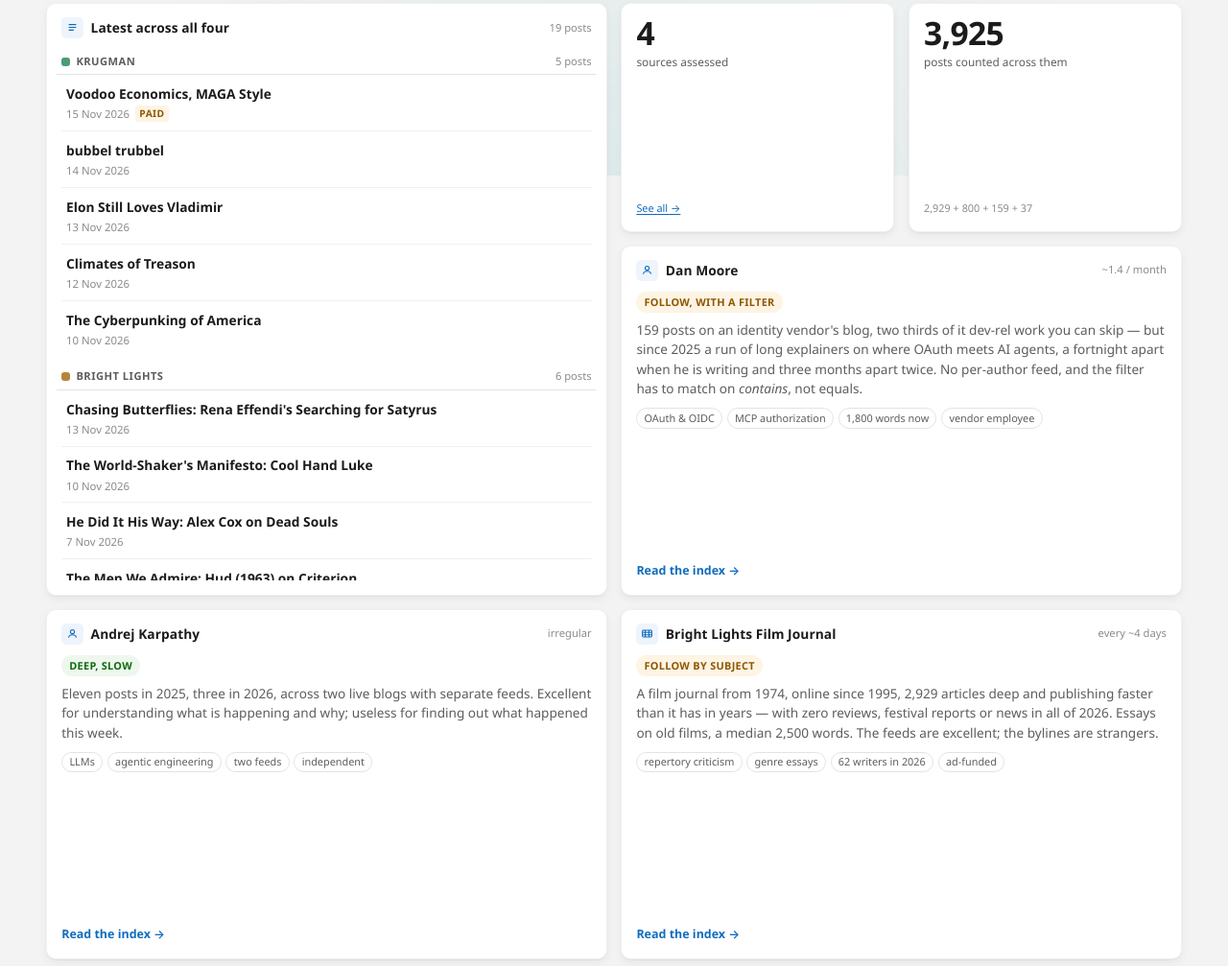
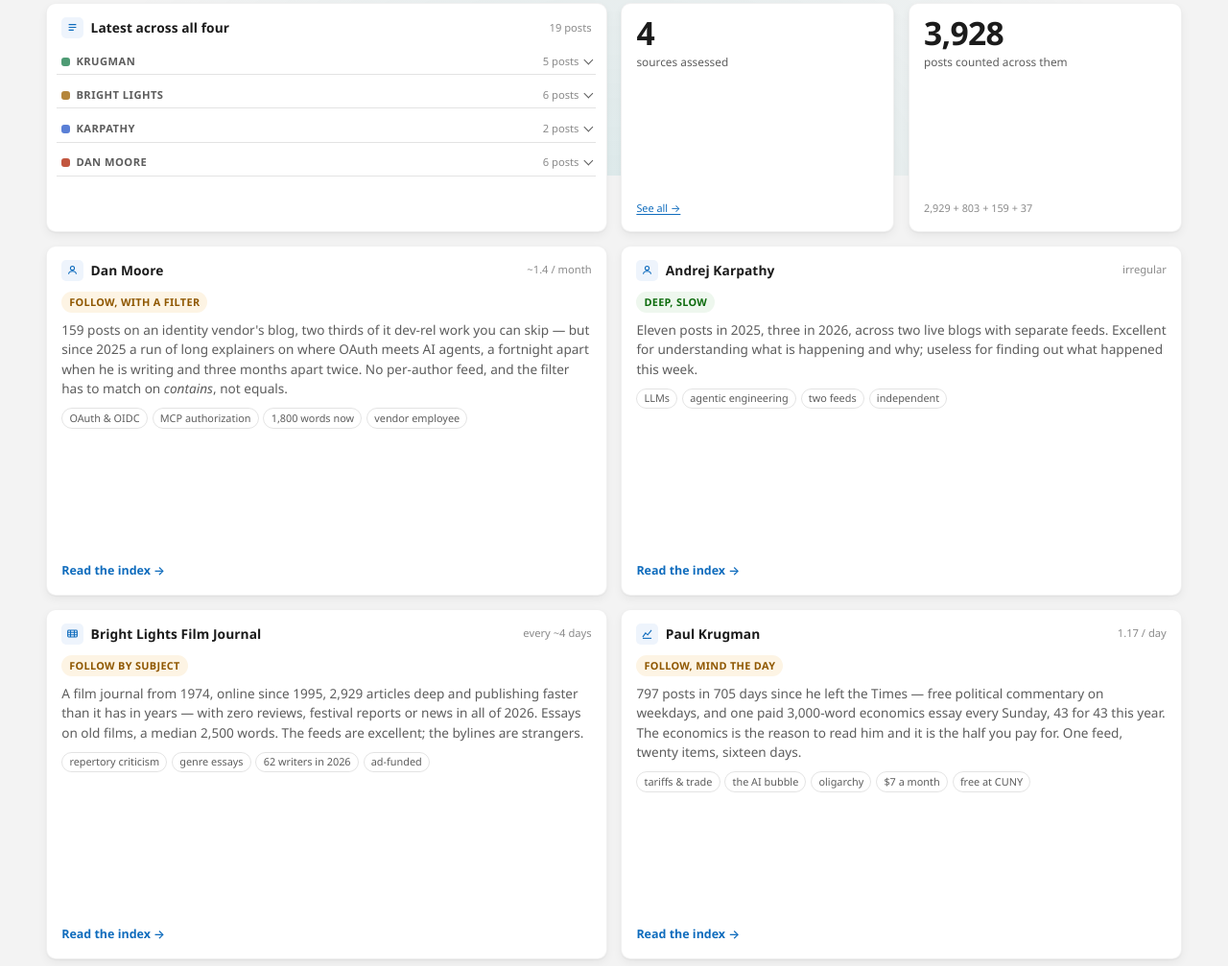
Before and after one commit to mpbarbosa/updating, a plain HTML site: page docs/index.html in a window 1280 px wide. Shown: the part 617-1624 px from the top of the page at 96% size. Drawn offline with Linux system fonts and the light colour scheme.

Commit message:
Fold the board's latest-posts groups into collapsible <details>
Each author group in the "Latest across all four" tile is now a <details>
whose <summary> is the group heading, closed on load. The tile opened at
full height showing all nineteen rows; it now opens as four headings with
their counts, and a reader expands the source they want.

The heading keeps its sticky behaviour and gains a chevron that turns over
when the group opens. The tile drops from five grid rows to two, which is
what the collapsed list needs and puts it level with the pair of stat tiles
beside it; opening a group scrolls inside the tile rather than reflowing the
board. On one column the tile still sizes to its content, so a group there
opens to its full length.

check_newest in tools/derived-figures.py read the old markup with a regex
anchored on <p class="grp-head">...</p> followed by <ul>. Against the new
markup it matched nothing and reported every source as NOT LISTED; it now
reads the <summary> heading and resolves all four again. The rows parse
whether or not the group is folded, since folding is a browser concern.

CACHE_VERSION moves to 2026-11-16b, as the service worker asks for any
change under docs/.

docs/index.html also carries the figure updates made in the same checkout by
the session re-measuring Krugman -- the hero's 317-of-320 days, the Krugman
tile's 797 posts, the 3,928 total and its addends, and the 16 November row
that pushed "The Cyberpunking of America" off the group. Those lines are
theirs, not mine. They are interleaved with the structural edits in this
file, which is why they travel here rather than in #20, which left
index.html out deliberately.

Co-Authored-By: Claude Opus 5 <noreply@anthropic.com>

```diff
--- a/docs/home.css
+++ b/docs/home.css
@@ -203,6 +203,10 @@ a { color: var(--accent); text-underline-offset: 2px; }
 .tile.s { grid-column: span 1; grid-row: span 2; }
 .tile.wide { grid-column: span 4; grid-row: span 2; }
 .tile.tall { grid-row: span 5; }
+/* the latest-posts tile opens with every group folded, so it only needs room
+   for the four headings; opening one scrolls inside the tile. Two rows also
+   puts it level with the pair of stat tiles beside it. */
+.tile.tall.latest { grid-row: span 2; }
 .tile.hero { grid-column: span 4; grid-row: span 4; padding: 0; }
 
 .t-head {
@@ -283,16 +287,19 @@ a { color: var(--accent); text-underline-offset: 2px; }
 }
 
 /* grouped by author: one heading per source, so the rows carry only the date.
-   The heading sticks to the top of the scroller, which is the only scrolling
-   ancestor here -- on narrow screens the scroller is `overflow: visible`, and
-   the rule below turns the stickiness off so headings cannot float over the
-   page. */
+   Each group is a <details>, so a source can be folded away; the heading is its
+   <summary> and carries the chevron. The heading sticks to the top of the
+   scroller, which is the only scrolling ancestor here -- on narrow screens the
+   scroller is `overflow: visible`, and the rule below turns the stickiness off
+   so headings cannot float over the page. */
 .feedlist.grouped > li, .feedlist.grouped > li:first-child { border-top: 0; }
 .feedlist.grouped > li + li { margin-top: 0.5rem; }
 .feedlist.grouped ul { list-style: none; margin: 0; padding: 0; }
+.grp-box > ul { padding-top: 0.1rem; }
 .grp-head {
   position: sticky; top: 0; z-index: 1;
   display: flex; align-items: center; gap: 0.4rem;
+  cursor: pointer; list-style: none; user-select: none;
   margin: 0 -0.3rem; padding: 0.3rem 0.3rem 0.28rem;
   background: var(--card);
   border-bottom: 1px solid var(--br-strong);
@@ -305,6 +312,22 @@ a { color: var(--accent); text-underline-offset: 2px; }
   color: var(--faint);
   font-variant-numeric: tabular-nums;
 }
+.grp-head::-webkit-details-marker { display: none; }
+.grp-head:hover { color: var(--ink); }
+.grp-head:focus-visible { outline: 2px solid var(--accent); outline-offset: -2px; border-radius: 4px; }
+/* the chevron: a rotated corner, pointing down when the group is folded away
+   and up when it is open. */
+.grp-head::after {
+  content: "";
+  width: 0.36rem; height: 0.36rem;
+  border-right: 1.5px solid currentColor;
+  border-bottom: 1.5px solid currentColor;
+  transform: translateY(-2px) rotate(45deg);
+  transition: transform 0.15s ease;
+  flex: none;
+}
+.grp-box[open] > .grp-head::after { transform: translateY(1px) rotate(-135deg); }
+@media (prefers-reduced-motion: reduce) { .grp-head::after { transition: none; } }
 .feedlist.grouped .sub { margin-top: 0.1rem; }
 
 /* ---------- small stat tiles ---------- */
@@ -409,7 +432,7 @@ a { color: var(--accent); text-underline-offset: 2px; }
 @media (max-width: 40rem) {
   .board { padding-top: 1.1rem; }
   .grid { grid-template-columns: minmax(0, 1fr); grid-auto-rows: auto; gap: 0.75rem; }
-  .tile, .tile.s, .tile.wide, .tile.tall, .tile.hero { grid-column: span 1; grid-row: auto; }
+  .tile, .tile.s, .tile.wide, .tile.tall, .tile.tall.latest, .tile.hero { grid-column: span 1; grid-row: auto; }
   .tile { min-height: 0; }
   .tile.tall .scroller, .tile .scroller { overflow: visible; }
   .grp-head { position: static; }
--- a/docs/index.html
+++ b/docs/index.html
@@ -196,13 +196,13 @@
       <div class="lede">
         <p class="byline"><span class="src-dot pk" aria-hidden="true"></span><strong>Paul Krugman</strong><span class="dot" aria-hidden="true"></span><span>paulkrugman.substack.com</span><span class="dot" aria-hidden="true"></span><span>video &middot; 53 min</span></p>
         <h2><a href="https://paulkrugman.substack.com/p/bubbel-trubbel">bubbel trubbel</a></h2>
-        <p>Fifty-three minutes with Jared Bernstein and Jason Furman on whether the AI boom is a bubble and what breaks if it is &mdash; three economists who all say &ldquo;probably&rdquo; and none of whom will say when, with the transcript in the post. The newest video on the board, and the board will almost always be led by him: he has published on 314 of this year's 317 days.</p>
+        <p>Fifty-three minutes with Jared Bernstein and Jason Furman on whether the AI boom is a bubble and what breaks if it is &mdash; three economists who all say &ldquo;probably&rdquo; and none of whom will say when, with the transcript in the post. The newest video on the board, and the board will almost always be led by him: he has published on 317 of this year's 320 days.</p>
         <p class="byline"><a href="krugman.html">Full source index &rarr;</a></p>
       </div>
     </article>
 
     <!-- latest across every source -->
-    <article class="tile tall" data-tags="latest posts feed recent dan moore karpathy bright lights krugman economics oauth mcp token agents film essays">
+    <article class="tile tall latest" data-tags="latest posts feed recent dan moore karpathy bright lights krugman economics oauth mcp token agents film essays">
       <div class="t-head">
         <span class="ico" aria-hidden="true"><svg width="13" height="13" viewBox="0 0 20 20" fill="none" stroke="currentColor" stroke-width="1.7"><path d="M4 5.5h12M4 10h12M4 14.5h8"/></svg></span>
         <h2>Latest across all four</h2>
@@ -211,17 +211,20 @@
       <div class="scroller">
         <ul class="feedlist grouped">
           <li class="grp">
-            <p class="grp-head"><i class="src-dot pk" aria-hidden="true"></i>Krugman<span class="n">5 posts</span></p>
+            <details class="grp-box">
+              <summary class="grp-head"><i class="src-dot pk" aria-hidden="true"></i>Krugman<span class="n">5 posts</span></summary>
               <ul>
+                <li><a href="https://paulkrugman.substack.com/p/republican-ideology-ruined-your-weekend"><span class="ttl">Republican Ideology Ruined Your Weekend</span><span class="sub">16 Nov 2026</span></a></li>
               <li><a href="https://paulkrugman.substack.com/p/voodoo-economics-maga-style"><span class="ttl">Voodoo Economics, MAGA Style</span><span class="sub">15 Nov 2026 <span class="flag">paid</span></span></a></li>
                 <li><a href="https://paulkrugman.substack.com/p/bubbel-trubbel"><span class="ttl">bubbel trubbel</span><span class="sub">14 Nov 2026</span></a></li>
                 <li><a href="https://paulkrugman.substack.com/p/elon-still-loves-vladimir"><span class="ttl">Elon Still Loves Vladimir</span><span class="sub">13 Nov 2026</span></a></li>
                 <li><a href="https://paulkrugman.substack.com/p/climates-of-treason"><span class="ttl">Climates of Treason</span><span class="sub">12 Nov 2026</span></a></li>
-              <li><a href="https://paulkrugman.substack.com/p/the-cyberpunking-of-america"><span class="ttl">The Cyberpunking of America</span><span class="sub">10 Nov 2026</span></a></li>
                 </ul>
+            </details>
           </li>
           <li class="grp">
-            <p class="grp-head"><i class="src-dot bl" aria-hidden="true"></i>Bright Lights<span class="n">6 posts</span></p>
+            <details class="grp-box">
+              <summary class="grp-head"><i class="src-dot bl" aria-hidden="true"></i>Bright Lights<span class="n">6 posts</span></summary>
               <ul>
                 <li><a href="https://brightlightsfilm.com/chasing-butterflies-on-rena-effendis-documentary-searching-for-satyrus-2025/"><span class="ttl">Chasing Butterflies: Rena Effendi's Searching for Satyrus</span><span class="sub">13 Nov 2026</span></a></li>
                 <li><a href="https://brightlightsfilm.com/the-world-shakers-manifesto-cool-hand-luke/"><span class="ttl">The World-Shaker's Manifesto: Cool Hand Luke</span><span class="sub">10 Nov 2026</span></a></li>
@@ -230,16 +233,20 @@
                 <li><a href="https://brightlightsfilm.com/inside-h-r-gigers-alien-the-biomechanical-horror-that-changed-film-art-and-design/"><span class="ttl">Inside H. R. Giger's Alien</span><span class="sub">1 Nov 2026</span></a></li>
                 <li><a href="https://brightlightsfilm.com/do-not-open-this-file-cursed-images-found-footage-and-the-horror-of-believing-the-image/"><span class="ttl">Do Not Open This File: Cursed Images, Found Footage</span><span class="sub">29 Oct 2026</span></a></li>
               </ul>
+            </details>
           </li>
           <li class="grp">
-            <p class="grp-head"><i class="src-dot ak" aria-hidden="true"></i>Karpathy<span class="n">2 posts</span></p>
+            <details class="grp-box">
+              <summary class="grp-head"><i class="src-dot ak" aria-hidden="true"></i>Karpathy<span class="n">2 posts</span></summary>
               <ul>
                 <li><a href="https://karpathy.bearblog.dev/hacker-tube/"><span class="ttl">HackerTube</span><span class="sub">31 Oct 2026</span></a></li>
                 <li><a href="https://karpathy.bearblog.dev/sequoia-ascent-2026/"><span class="ttl">Sequoia Ascent 2026 summary</span><span class="sub">30 Apr 2026</span></a></li>
               </ul>
+            </details>
           </li>
           <li class="grp">
-            <p class="grp-head"><i class="src-dot dm" aria-hidden="true"></i>Dan Moore<span class="n">6 posts</span></p>
+            <details class="grp-box">
+              <summary class="grp-head"><i class="src-dot dm" aria-hidden="true"></i>Dan Moore<span class="n">6 posts</span></summary>
               <ul>
                 <li><a href="https://fusionauth.io/blog/token-exchange-thoughts"><span class="ttl">Token Exchange</span><span class="sub">22 Oct 2026</span></a></li>
                 <li><a href="https://fusionauth.io/blog/ldx3-nyc-2026-report"><span class="ttl">Nobody Has a Good Answer for Agentic Identity Yet</span><span class="sub">24 Sep 2026</span></a></li>
@@ -248,6 +255,7 @@
                 <li><a href="https://fusionauth.io/blog/progressive-delivery"><span class="ttl">Identity and Progressive Delivery</span><span class="sub">5 May 2026</span></a></li>
                 <li><a href="https://fusionauth.io/blog/dji-token-auth"><span class="ttl">Your Token Proves Who You Are, Not What You Own</span><span class="sub">26 Feb 2026 <span class="flag">co-authored</span></span></a></li>
               </ul>
+            </details>
           </li>
         </ul>
       </div>
@@ -260,9 +268,9 @@
       <p class="foot"><a href="sources.html">See all &rarr;</a></p>
     </article>
     <article class="tile s" data-tags="stats posts indexed count">
-      <div class="num">3,925</div>
+      <div class="num">3,928</div>
       <p class="cap">posts counted across them</p>
-      <p class="foot">2,929 + 800 + 159 + 37</p>
+      <p class="foot">2,929 + 803 + 159 + 37</p>
     </article>
 
     <!-- Dan Moore -->
@@ -312,7 +320,7 @@
         <span class="cnt">1.17 / day</span>
       </div>
       <p class="verdict-pill caution">Follow, mind the day</p>
-      <p class="src-say">794 posts in 702 days since he left the Times &mdash; free political commentary on weekdays, and one paid 3,000-word economics essay every Sunday, 42 for 42 this year. The economics is the reason to read him and it is the half you pay for. One feed, twenty items, sixteen days.</p>
+      <p class="src-say">797 posts in 705 days since he left the Times &mdash; free political commentary on weekdays, and one paid 3,000-word economics essay every Sunday, 43 for 43 this year. The economics is the reason to read him and it is the half you pay for. One feed, twenty items, sixteen days.</p>
       <div class="chips"><span>tariffs &amp; trade</span><span>the AI bubble</span><span>oligarchy</span><span>$7 a month</span><span>free at CUNY</span></div>
       <p class="go"><a href="krugman.html">Read the index &rarr;</a></p>
     </article>
--- a/docs/service-worker.js
+++ b/docs/service-worker.js
@@ -27,7 +27,7 @@
  * with ?utm_source= does not file a second copy of the page.
  */
 
-const CACHE_VERSION = '2026-11-16a';
+const CACHE_VERSION = '2026-11-16b';
 const CACHE_NAME = `updating-${CACHE_VERSION}`;
 
 /**
```
Also changed, not shown: 1 other file. Lines whose indentation alone changed are shown as unchanged.
